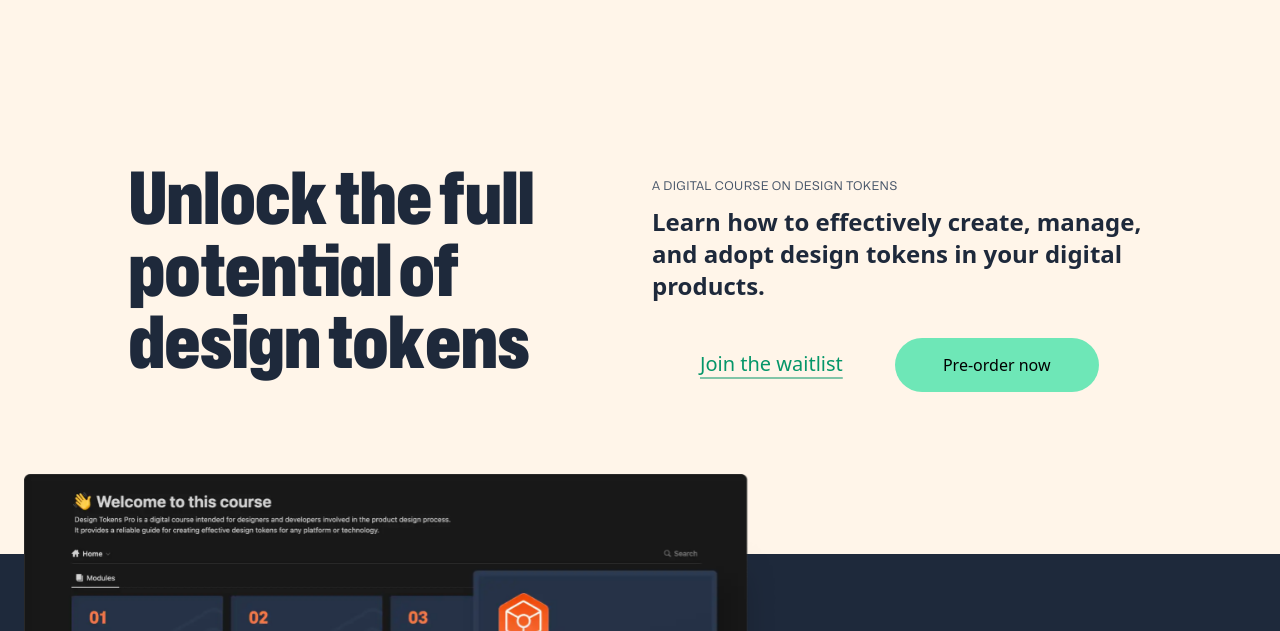
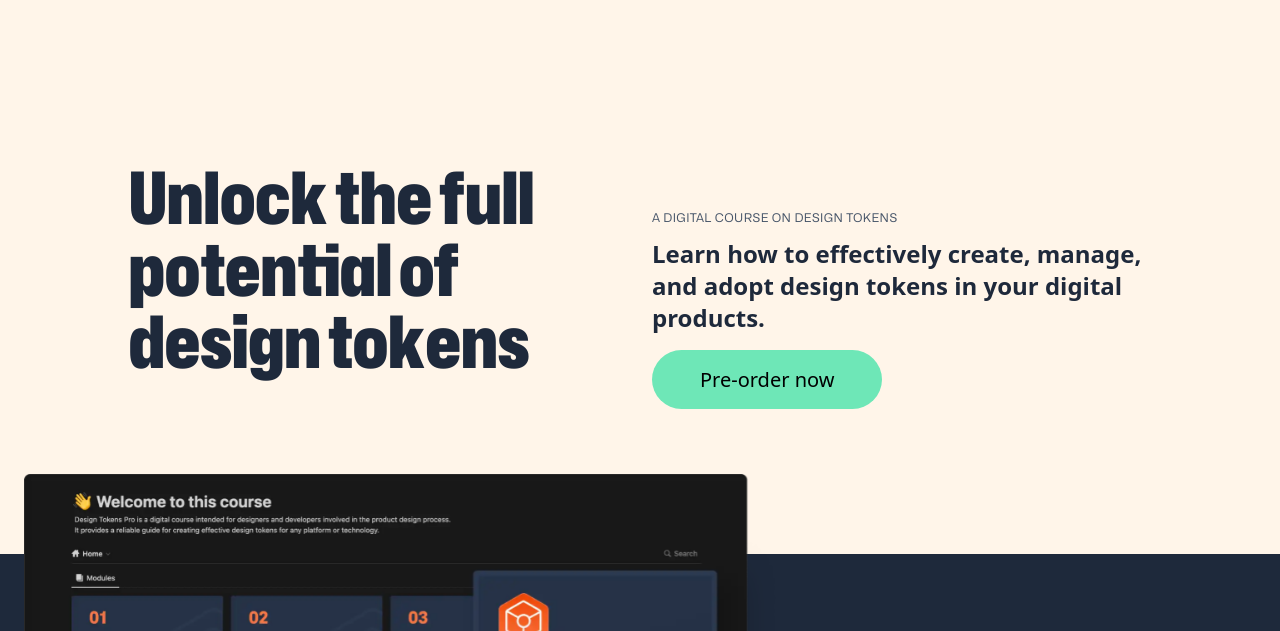
Before and after one commit to zetareticoli/designtokens.pro, a website: page index.html in a window 1280 px wide. Shown: the part 94-725 px from the top of the page. Drawn offline with Linux system fonts and the light colour scheme; files whose address does not match are found by name.

Commit message:
fix: remove link

```diff
--- a/index.html
+++ b/index.html
@@ -66,9 +66,9 @@
         <span class="inline-block mb-3 uppercase eyebrow text-xs text-slate-600">a digital course on design tokens</span>
         <p class="text-2xl text-slate-800 font-semibold mb-8">Learn how to effectively create, manage, and adopt
           design tokens in your digital products.</p>
-        <a class="inline-block text-emerald-600 hover:text-emerald-700 underline transition-colors text-xl font-medium px-12 py-4"
-          data-formkit-toggle="b8a4c3bfea" href="https://francesco-improta.ck.page/b8a4c3bfea">Join the waitlist</a>
-        <a href="https://francesco-improta.ck.page/b8a4c3bfea" class="bg-emerald-300 hover:bg-emerald-400 transition-colors font-medium px-12 py-4 rounded-full">Pre-order now</a>
+        <!--<a class="inline-block text-emerald-600 hover:text-emerald-700 underline transition-colors text-xl font-medium px-12 py-4"
+          data-formkit-toggle="b8a4c3bfea" href="https://francesco-improta.ck.page/b8a4c3bfea">Join the waitlist</a>-->
+        <a href="https://francesco-improta.ck.page/b8a4c3bfea" class="bg-emerald-300 hover:bg-emerald-400 transition-colors text-xl font-medium px-12 py-4 rounded-full">Pre-order now</a>
       </div>
     </div>
     <!-- <img src="/img/hero-background.svg" class="absolute bottom-0 right-0 z-0" alt=""> -->
```
